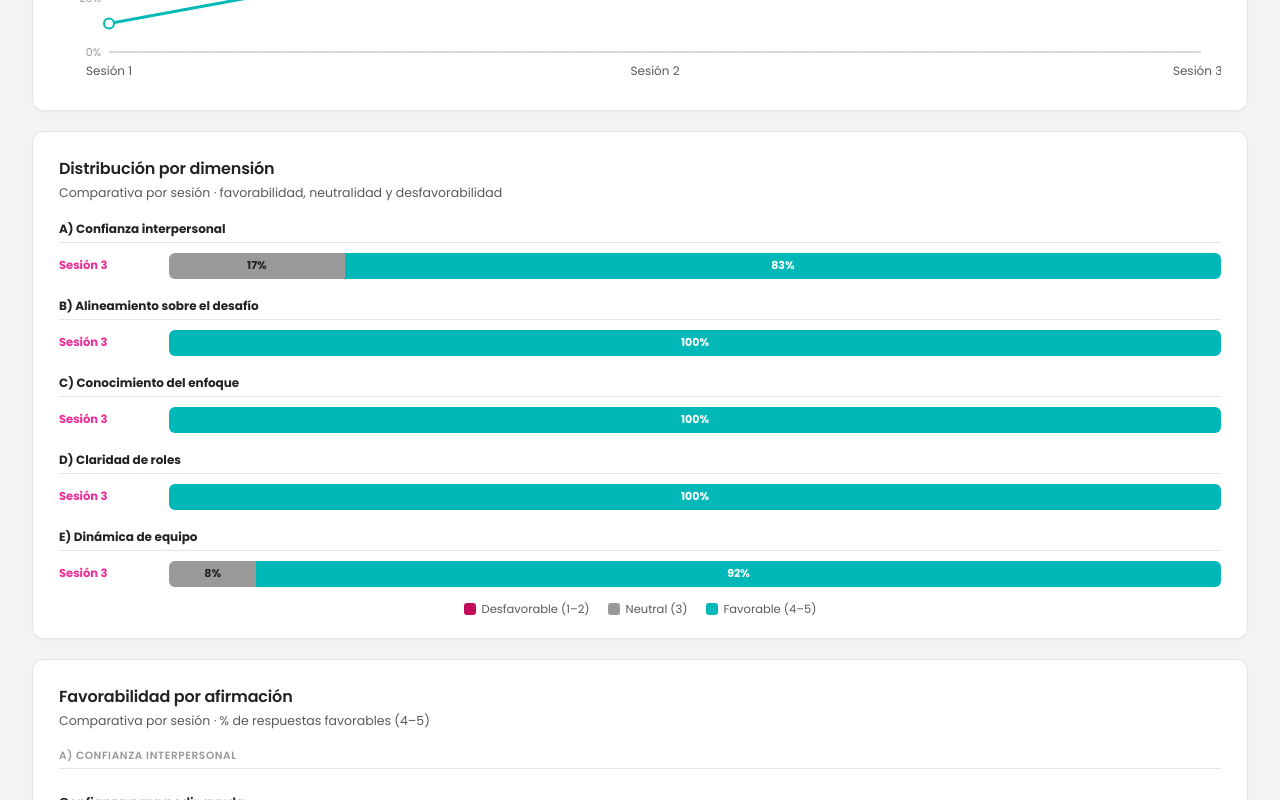
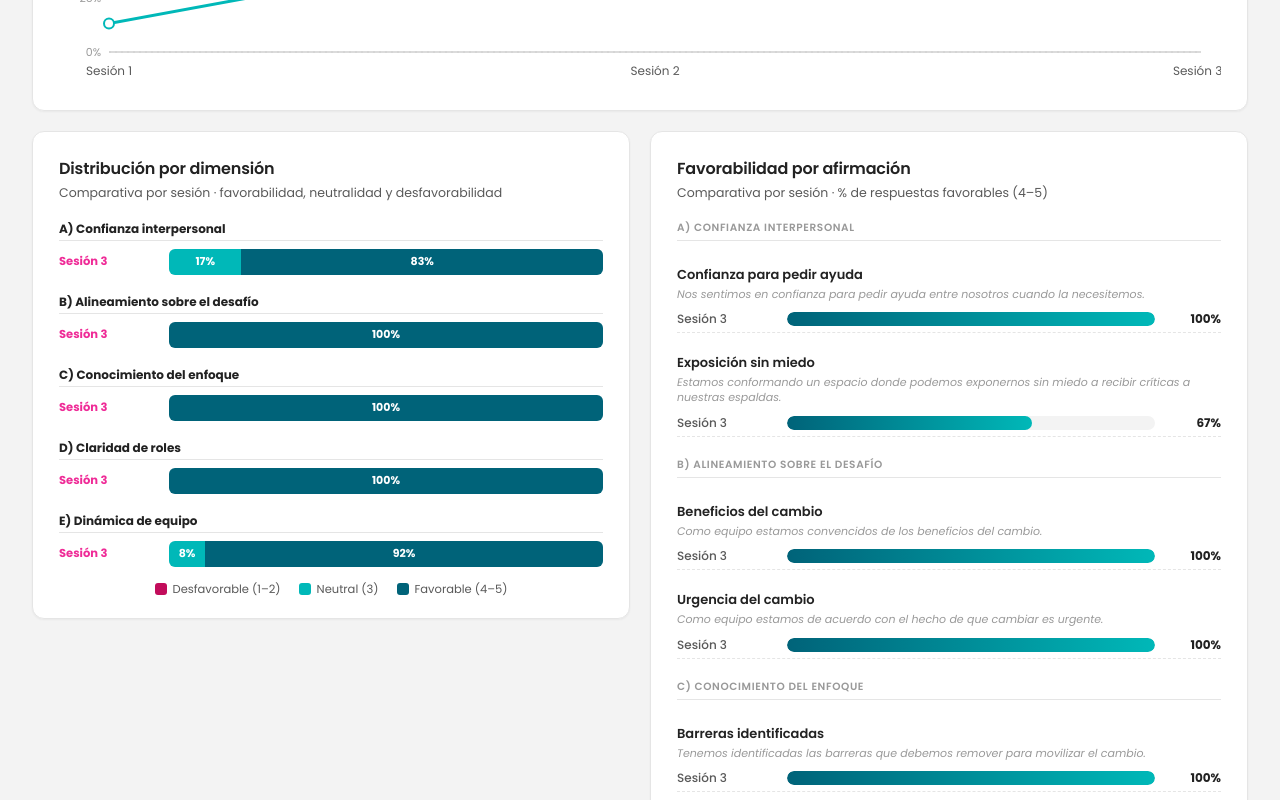
Before and after one commit to miguel86manza-oss/Hackathon-Miguel, a React (Vite) app: page / in a window 1280 px wide. Shown: the part 760-1560 px from the top of the page. Built offline with nearby package versions, Linux system fonts and the light colour scheme.

Commit message:
modified:   src/components/AvanceDashboard.jsx 	modified:   src/components/PulsoDashboard.jsx 	modified:   src/styles.css

```diff
--- a/src/components/AvanceDashboard.jsx
+++ b/src/components/AvanceDashboard.jsx
@@ -134,7 +134,8 @@ export default function AvanceDashboard({ rows, isDemo }) {
         <div className="dim-stacks">
           {AVANCE_OBJETIVOS.map(obj => (
             <div className="dim-stack-block" key={obj.id}>
-              <div className="dim-stack-block__label" title={obj.full}>{obj.short}</div>
+              <div className="dim-stack-block__label">{obj.short}</div>
+              <div className="dim-stack-block__sublabel">{obj.full}</div>
               {visibleSessions.map(({ session, dist }) => {
                 const d = dist[obj.id]
                 return (
--- a/src/components/PulsoDashboard.jsx
+++ b/src/components/PulsoDashboard.jsx
@@ -199,7 +199,8 @@ export default function PulsoDashboard({ rows, isDemo }) {
         </div>
       </section>
 
-      {/* === Distribución por dimensión (barras apiladas horizontales por sesión) === */}
+      {/* === Distribución por dimensión + Favorabilidad por afirmación (en paralelo) === */}
+      <div className="parallel-cards">
         <section className="card">
           <div className="card__head">
             <div>
@@ -212,7 +213,7 @@ export default function PulsoDashboard({ rows, isDemo }) {
             {DIMS.map(dim => (
               <div className="dim-stack-block" key={dim.id}>
                 <div className="dim-stack-block__label">{dim.label}</div>
-              {visibleSessions.map(({ session }, idx) => {
+                {visibleSessions.map(({ session }) => {
                   const stats = computeFav(session, dim.questions)
                   const origIdx = perSession.findIndex(p => p.session.label === session.label)
                   return (
@@ -249,7 +250,6 @@ export default function PulsoDashboard({ rows, isDemo }) {
           </div>
         </section>
 
-      {/* === Favorabilidad por afirmación (comparativa) === */}
         <section className="card">
           <div className="card__head">
             <div>
@@ -265,7 +265,8 @@ export default function PulsoDashboard({ rows, isDemo }) {
                   const q = PULSO_QUESTIONS.find(q => q.id === qid)
                   return (
                     <div className="comp-question" key={qid}>
-                    <div className="comp-question__title" title={q.full}>{q.short}</div>
+                      <div className="comp-question__title">{q.short}</div>
+                      <div className="comp-question__subtitle">{q.full}</div>
                       <div className="comp-question__rows">
                         {visibleSessions.map(({ session, qFav }) => (
                           <div className="comp-row" key={session.label}>
@@ -284,6 +285,7 @@ export default function PulsoDashboard({ rows, isDemo }) {
             ))}
           </div>
         </section>
+      </div>
     </>
   )
 }
--- a/src/styles.css
+++ b/src/styles.css
@@ -490,6 +490,14 @@ body { min-height: 100vh; }
   gap: 20px;
 }
 
+/* Grid de 2 columnas iguales para secciones en paralelo */
+.parallel-cards {
+  display: grid;
+  grid-template-columns: 1fr 1fr;
+  gap: 20px;
+  align-items: start;
+}
+
 /* ------ DIMENSION LIST ------ */
 .dims {
   display: flex;
@@ -625,6 +633,13 @@ body { min-height: 100vh; }
   font-size: 13px;
   font-weight: 600;
   color: var(--text);
+  margin-bottom: 2px;
+}
+.comp-question__subtitle {
+  font-size: 11px;
+  color: var(--text-mute);
+  font-style: italic;
+  line-height: 1.4;
   margin-bottom: 8px;
 }
 .comp-question__rows {
@@ -684,8 +699,16 @@ body { min-height: 100vh; }
   font-size: 12px;
   font-weight: 700;
   color: var(--text);
+  padding-bottom: 2px;
+  border-bottom: 1px solid var(--border);
+  margin-bottom: 2px;
+}
+.dim-stack-block__sublabel {
+  font-size: 11px;
+  color: var(--text-mute);
+  font-style: italic;
+  line-height: 1.4;
   padding-bottom: 4px;
-  border-bottom: 1px solid var(--border);
   margin-bottom: 4px;
 }
 .stack-row {
@@ -721,8 +744,8 @@ body { min-height: 100vh; }
   transition: width 0.5s cubic-bezier(0.2, 0.8, 0.2, 1);
 }
 .stack-row__seg--unf  { background: var(--magenta-2); }
-.stack-row__seg--neu  { background: var(--gris-2);   color: var(--marengo); }
-.stack-row__seg--fav  { background: var(--turquesa); }
+.stack-row__seg--neu  { background: var(--turquesa); }
+.stack-row__seg--fav  { background: var(--turquesa-sec); }
 .stack-row__seg--av1  { background: var(--avance-1); }
 .stack-row__seg--av2  { background: var(--avance-2); }
 .stack-row__seg--av3  { background: var(--avance-3); }
@@ -753,8 +776,8 @@ body { min-height: 100vh; }
   display: inline-block;
 }
 .stack-legend__sw--unf { background: var(--magenta-2); }
-.stack-legend__sw--neu { background: var(--gris-2); }
-.stack-legend__sw--fav { background: var(--turquesa); }
+.stack-legend__sw--neu { background: var(--turquesa); }
+.stack-legend__sw--fav { background: var(--turquesa-sec); }
 .stack-legend__sw--av1 { background: var(--avance-1); }
 .stack-legend__sw--av2 { background: var(--avance-2); }
 .stack-legend__sw--av3 { background: var(--avance-3); }
@@ -908,6 +931,7 @@ body { min-height: 100vh; }
   .topbar__actions { flex-wrap: wrap; }
   .kpis { grid-template-columns: 1fr; }
   .split { grid-template-columns: 1fr; }
+  .parallel-cards { grid-template-columns: 1fr; }
   .kpi__value { font-size: 42px; }
   .tabs { width: 100%; }
   .tab { flex: 1; text-align: center; padding: 10px 8px; }
```
Lines whose indentation alone changed are shown as unchanged.
